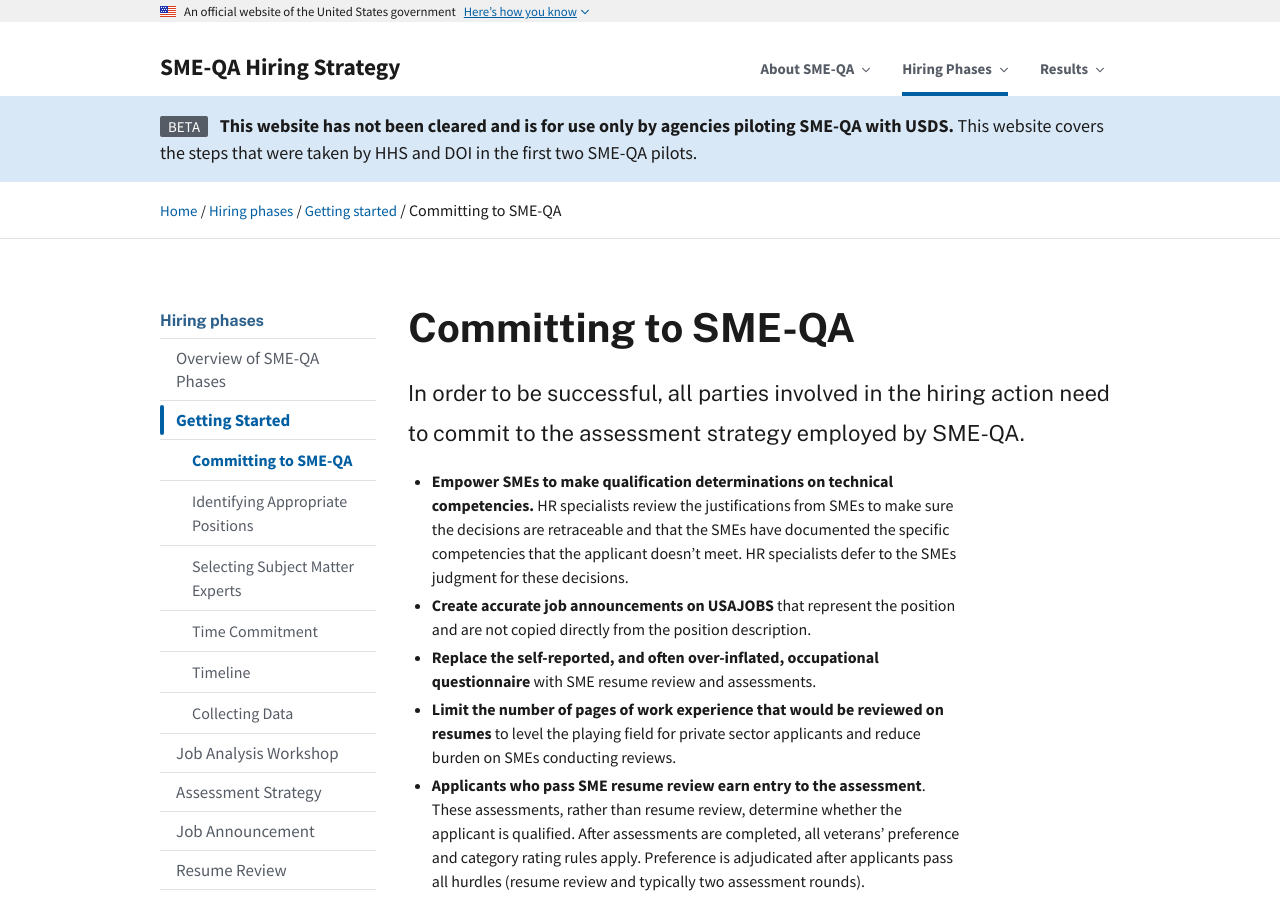
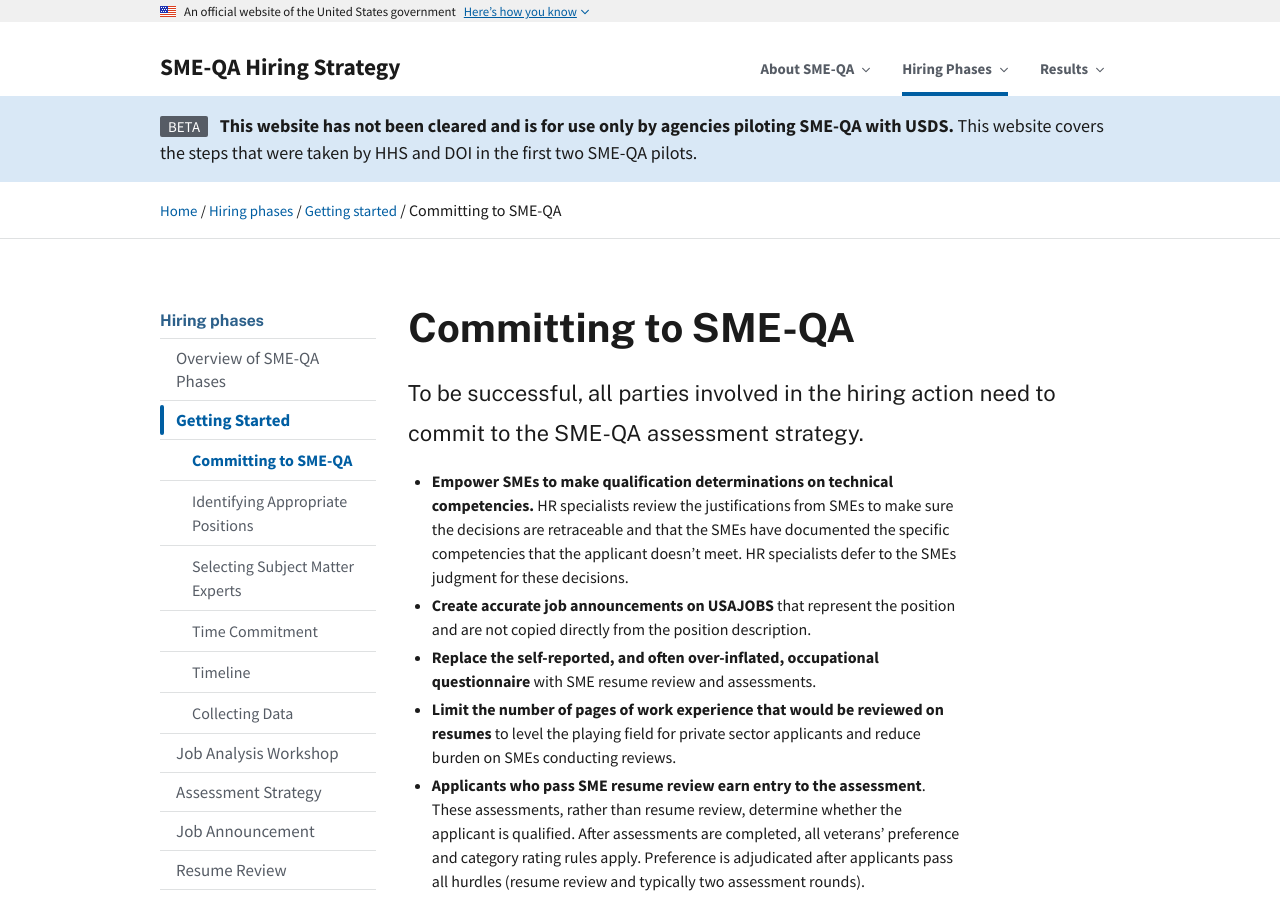
Before and after one commit to usds/SME-QA-Website, a Jekyll site: the page built from pages/phases/getting-started/committing-to-smeqa.md, in a window 1280 px wide and 900 px high. Built offline with Jekyll 4.4.1, drawn with Linux system fonts in a browser that asks for light colours.

Commit message:
Update committing-to-smeqa.md

```diff
--- a/pages/phases/getting-started/committing-to-smeqa.md
+++ b/pages/phases/getting-started/committing-to-smeqa.md
@@ -6,7 +6,7 @@ title: Committing to SME-QA
 sidenav: hiring-phases
 phase: getting-started
 sub-phase-order: 005
-intro: In order to be successful, all parties involved in the hiring action need to commit to the assessment strategy employed by SME-QA.
+intro: To be successful, all parties involved in the hiring action need to commit to the SME-QA assessment strategy.
 ---
 
 <p class="usa-intro">
```
